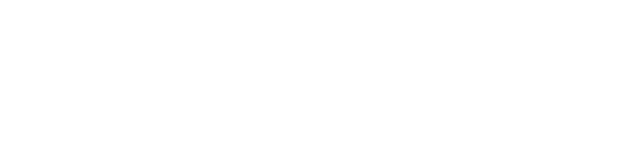
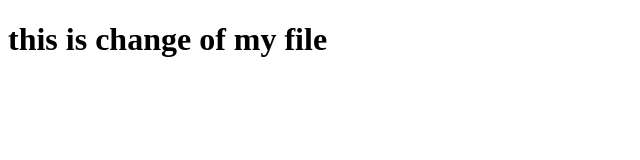
Before and after one commit to tawhid885/my-repo, a plain HTML site: page index.html in a window 1280 px wide. Shown: the whole page, without its empty margins (0-640 px from the left). Drawn offline with Linux system fonts and the light colour scheme.

Commit message:
another commit when change of my file

```diff
--- a/index.html
+++ b/index.html
@@ -7,6 +7,6 @@
     <title>Github</title>
 </head>
 <body>
-
+    <h1>this is change of my file</h1>
 </body>
 </html>
```
